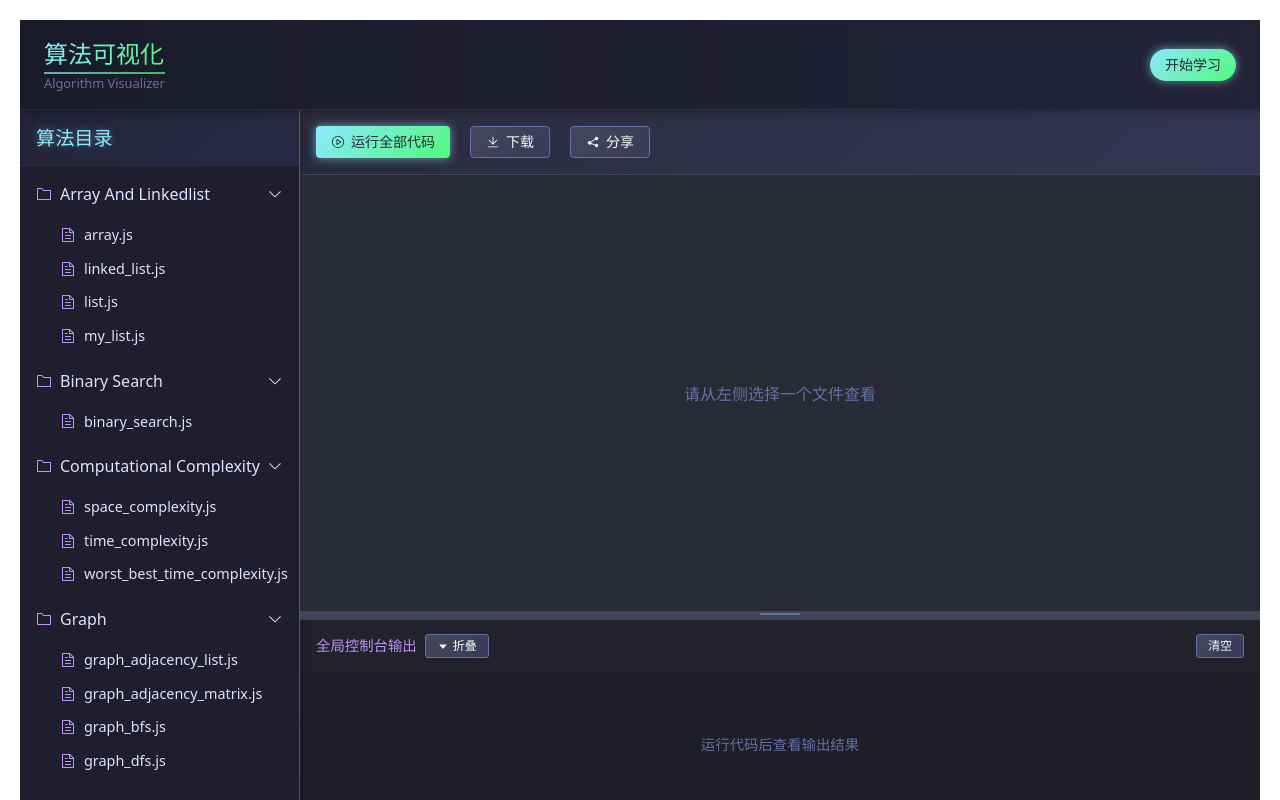
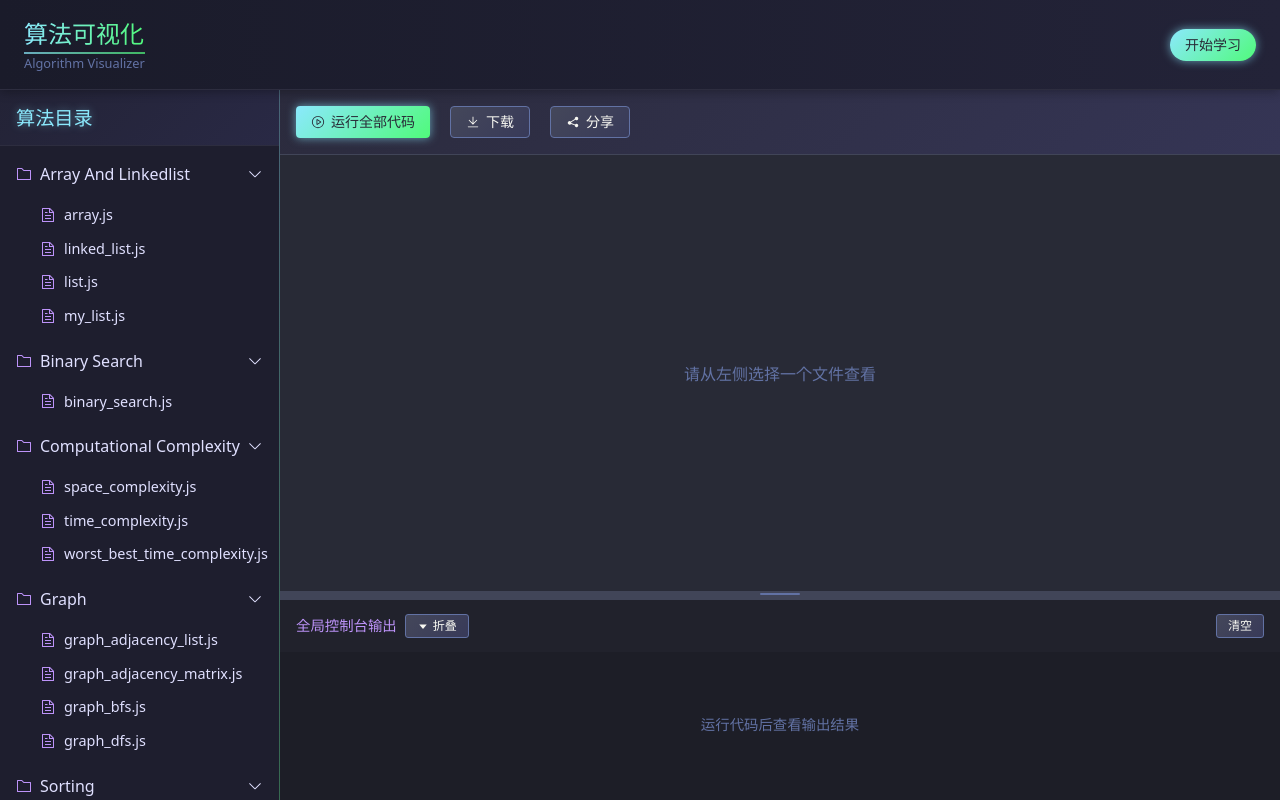
Before and after one commit to hongliangsam/algorithm-visualizer-tauri, a Vue app: page / in a window 1280 px wide. Built offline with nearby package versions, Linux system fonts and the light colour scheme.

Commit message:
优化全局样式，确保各个容器高度适应，防止滚动条出现；调整首页布局，确保header不被压缩，content区域高度计算减去header高度。

```diff
--- a/src/App.vue
+++ b/src/App.vue
@@ -12,15 +12,42 @@
 
 <style>
 /* 全局样式已在 style.css 中定义 */
+html, body {
+  margin: 0;
+  padding: 0;
+  height: 100%;
+  overflow: hidden; /* 防止全局滚动条 */
+}
+
 .app-container {
   display: flex;
   flex-direction: column;
   height: 100vh;
+  overflow: hidden; /* 防止全局滚动条 */
 }
 
 .app-content {
   flex: 1;
-  padding: 20px;
+  position: relative;
+  overflow: hidden; /* 防止app-content产生滚动条 */
+}
+
+/* 确保code-container可以滚动 */
+:deep(.code-container) {
   overflow-y: auto;
+  height: 100%;
+}
+
+/* 确保main-content和content容器也不会产生滚动条 */
+:deep(.main-content),
+:deep(.content) {
+  overflow: hidden;
+}
+
+/* 确保sidebar和tree-content可以滚动 */
+:deep(.sidebar),
+:deep(.tree-content) {
+  overflow-y: auto;
+  height: 100%;
 }
 </style>
--- a/src/components/CodeViewer.vue
+++ b/src/components/CodeViewer.vue
@@ -1720,6 +1720,7 @@ onMounted(() => {
   padding: 16px;
   background-color: #282a36;
   position: relative;
+  height: 100%; /* 确保容器占满可用高度 */
 }
 
 .code-content {
--- a/src/views/HomePage.vue
+++ b/src/views/HomePage.vue
@@ -42,7 +42,7 @@ const handleFileSelect = (file) => {
 .home-page {
   display: flex;
   flex-direction: column;
-  height: 100vh;
+  height: 100%;
   background-color: #1a1b26;
   color: #a9b1d6;
   overflow: hidden;
@@ -57,6 +57,7 @@ const handleFileSelect = (file) => {
   border-bottom: 1px solid #2d2d3f;
   box-shadow: 0 2px 10px rgba(0, 0, 0, 0.3);
   z-index: 10;
+  flex-shrink: 0; /* 确保header不会被压缩 */
 }
 
 .logo {
@@ -101,6 +102,7 @@ const handleFileSelect = (file) => {
   display: flex;
   flex: 1;
   overflow: hidden;
+  height: calc(100% - 70px); /* 减去header的高度 */
 }
 
 .sidebar {
@@ -110,6 +112,8 @@ const handleFileSelect = (file) => {
   background-color: #1e1e2e;
   box-shadow: 2px 0 10px rgba(0, 0, 0, 0.2);
   position: relative;
+  display: flex;
+  flex-direction: column;
 }
 
 .sidebar::after {
@@ -126,6 +130,7 @@ const handleFileSelect = (file) => {
 .content {
   flex: 1;
   overflow: hidden;
+  position: relative;
 }
 
 @keyframes pulse {
```
